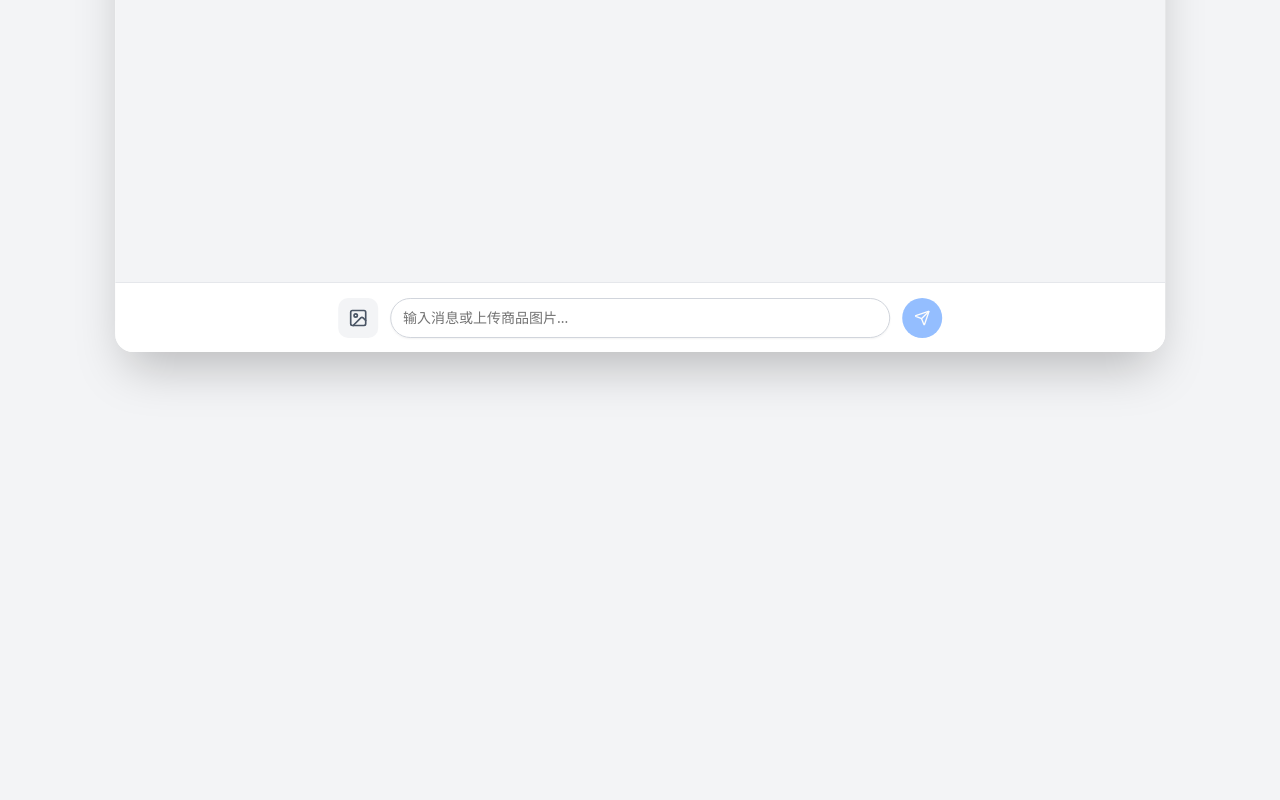
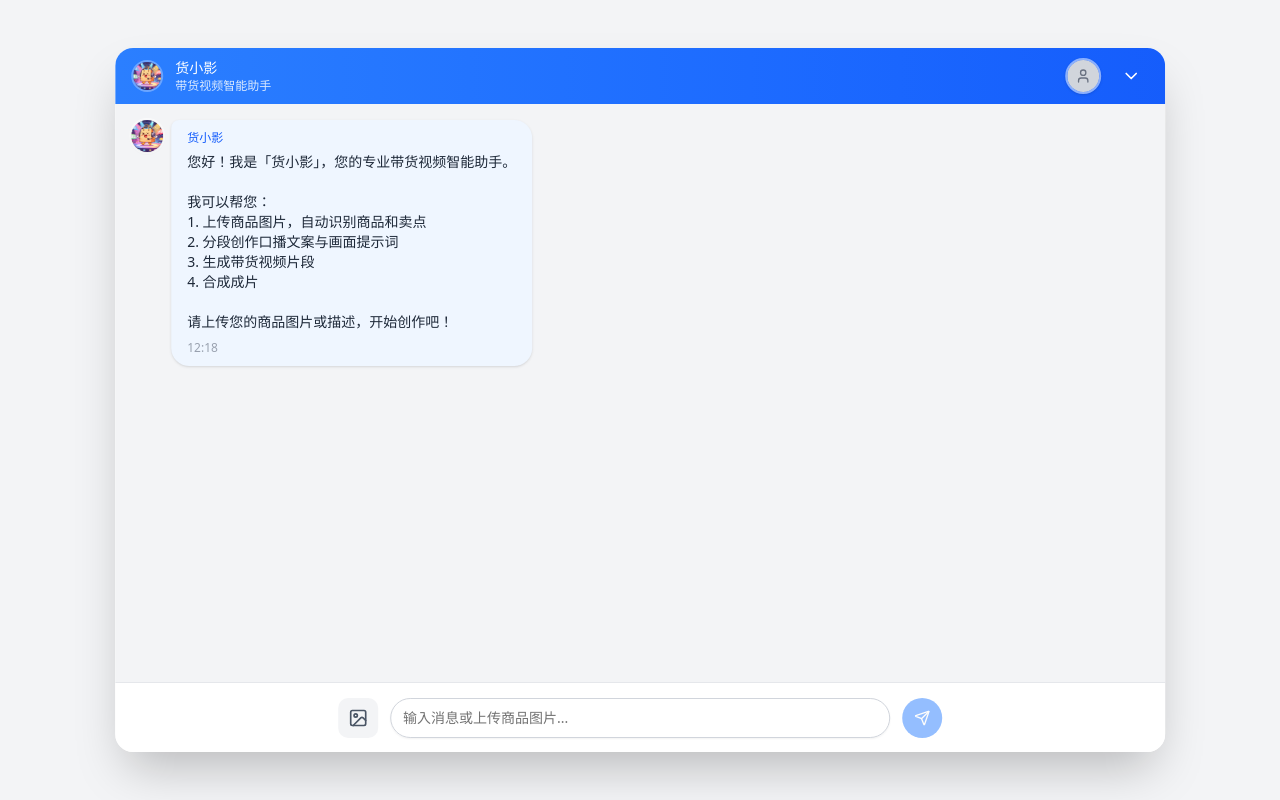
Before and after one commit to cyj-765944042/Product-Promotion-Video-Generation, a Next.js app: page / in a window 1280 px wide. Built offline with nearby package versions, Linux system fonts and the light colour scheme.

Commit message:
fix(ui): 移除弹窗容器多余的relative，恢复原始布局
- 弹窗容器恢复为fixed定位，移除relative
- ChevronDown按钮在聊天区域内部底部居中
- 整体界面布局恢复正常"

Coze-Commit-Type: user
Coze-User-ID: 2943808875540140
Coze-Conversation-ID: 5007410

```diff
--- a/src/app/page.tsx
+++ b/src/app/page.tsx
@@ -1354,7 +1354,7 @@ export default function ChatAgentPage() {
 
       {/* 悬浮弹窗 */}
       <div
-        className="fixed left-1/2 top-1/2 -translate-x-1/2 -translate-y-1/2 bg-white rounded-2xl shadow-2xl overflow-hidden flex flex-col relative"
+        className="fixed left-1/2 top-1/2 -translate-x-1/2 -translate-y-1/2 bg-white rounded-2xl shadow-2xl overflow-hidden flex flex-col"
         style={{
           width: '82vw',
           minWidth: '580px',
```
